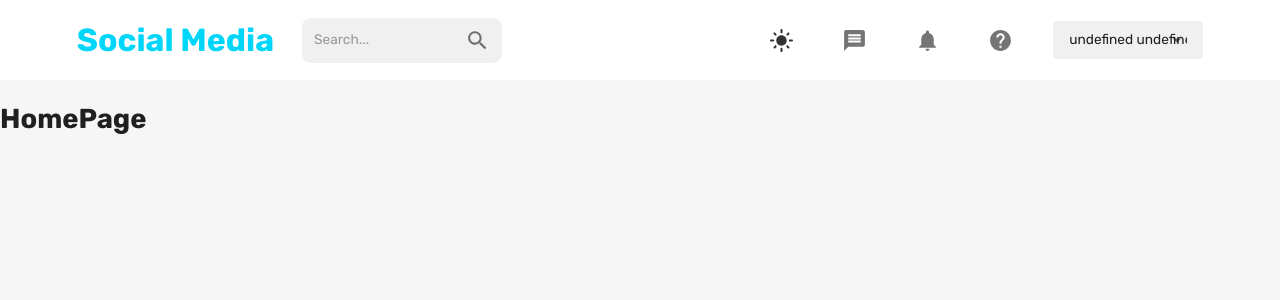
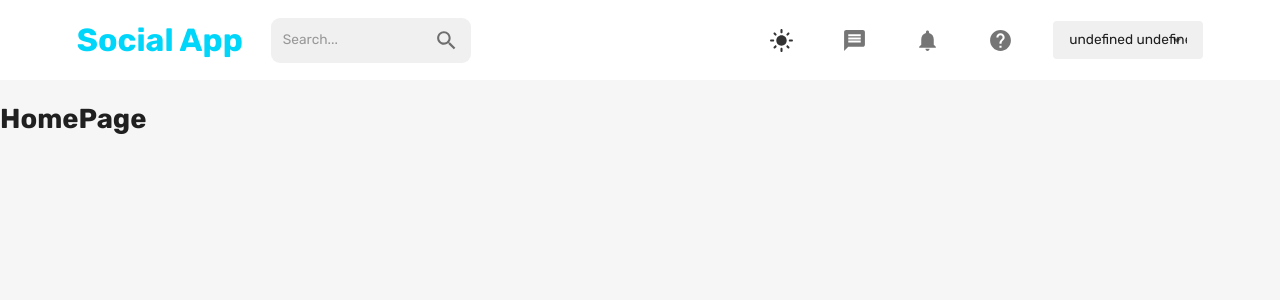
Before and after one commit to Dmitriy24S/social-app-1-frontend, a React (Create React App) app: page / in a window 1280 px wide. Shown: the top 300 px of the page. Built offline with nearby package versions, Linux system fonts and the light colour scheme.

Commit message:
refactor: rename Navbar Logo/Text
* rename Navbar/Header Logo/Text from 'Social Media' -> 'Social App'

```diff
--- a/src/scenes/navbar/index.jsx
+++ b/src/scenes/navbar/index.jsx
@@ -45,6 +45,7 @@ const Navbar = () => {
     // !
     <FlexBetween padding='1rem 6%' backgroundColor={alt}>
       <FlexBetween gap='1.75rem'>
+        {/* LOGO */}
         <Typography
           fontWeight='bold'
           // fontSize='clamp(1rem,2rem,2.25rem'
@@ -60,7 +61,7 @@ const Navbar = () => {
             },
           }}
         >
-          Social Media
+          Social App
         </Typography>
 
         {/* DESKTOP SEARCH */}
```
